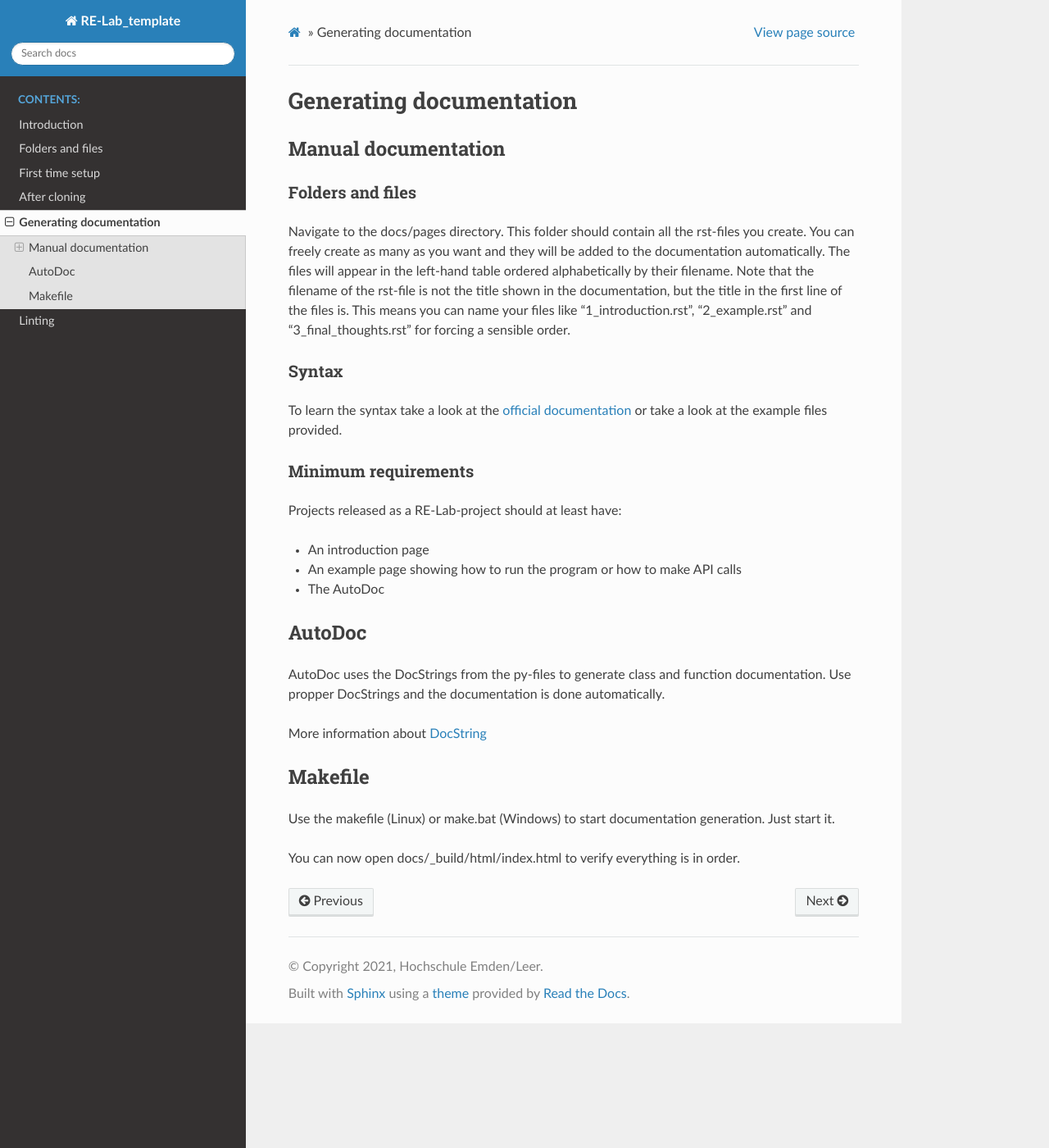
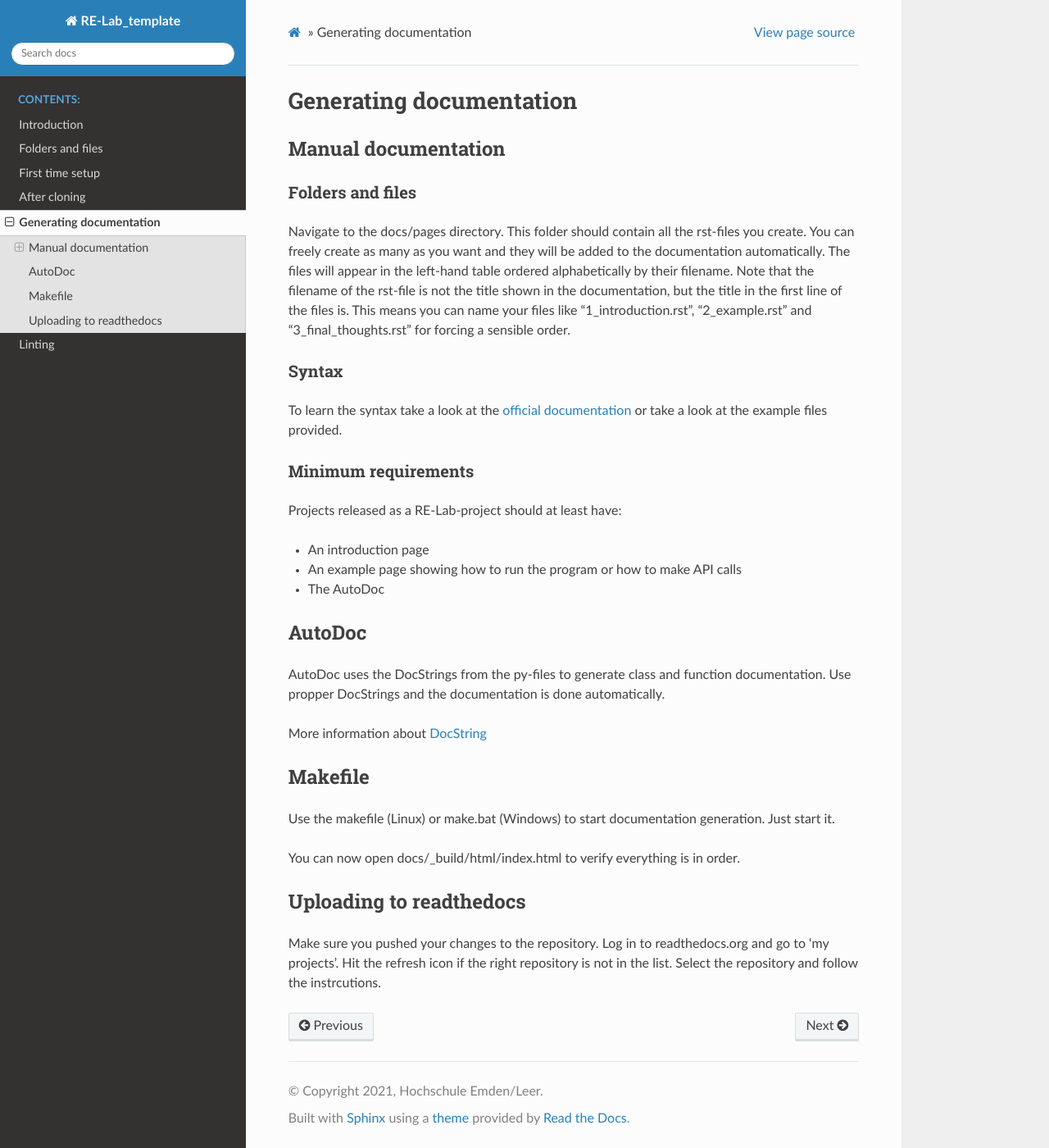
Before and after one commit to RE-Lab-Projects/Re-Lab-Template_Documentation, a Sphinx documentation site: the page built from docs/pages/40_documentation.rst, in a window 1280 px wide and 1400 px high. Shown: the whole window at 82% size. Built offline with Sphinx 7.4.7 and the Read the Docs theme 2.0.0, drawn with Linux system fonts in a browser that asks for light colours.

Commit message:
changed docuentation page

```diff
--- a/docs/pages/40_documentation.rst
+++ b/docs/pages/40_documentation.rst
@@ -39,3 +39,7 @@ Makefile
 Use the makefile (Linux) or make.bat (Windows) to start documentation generation. Just start it.
 
 You can now open docs/_build/html/index.html to verify everything is in order.
+
+Uploading to readthedocs
+------------------------
+Make sure you pushed your changes to the repository. Log in to readthedocs.org and go to 'my projects'. Hit the refresh icon if the right repository is not in the list. Select the repository and follow the instrcutions.
```
